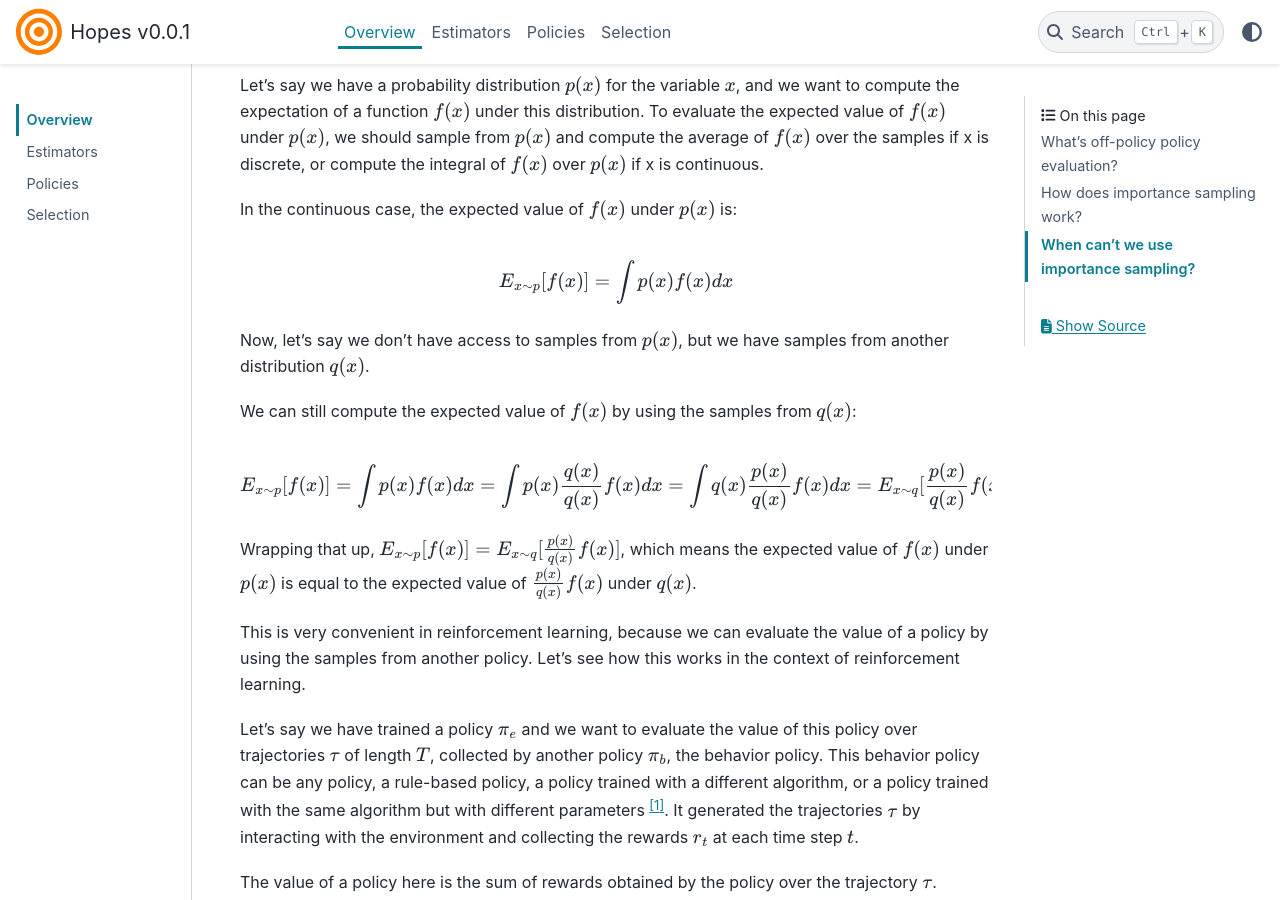
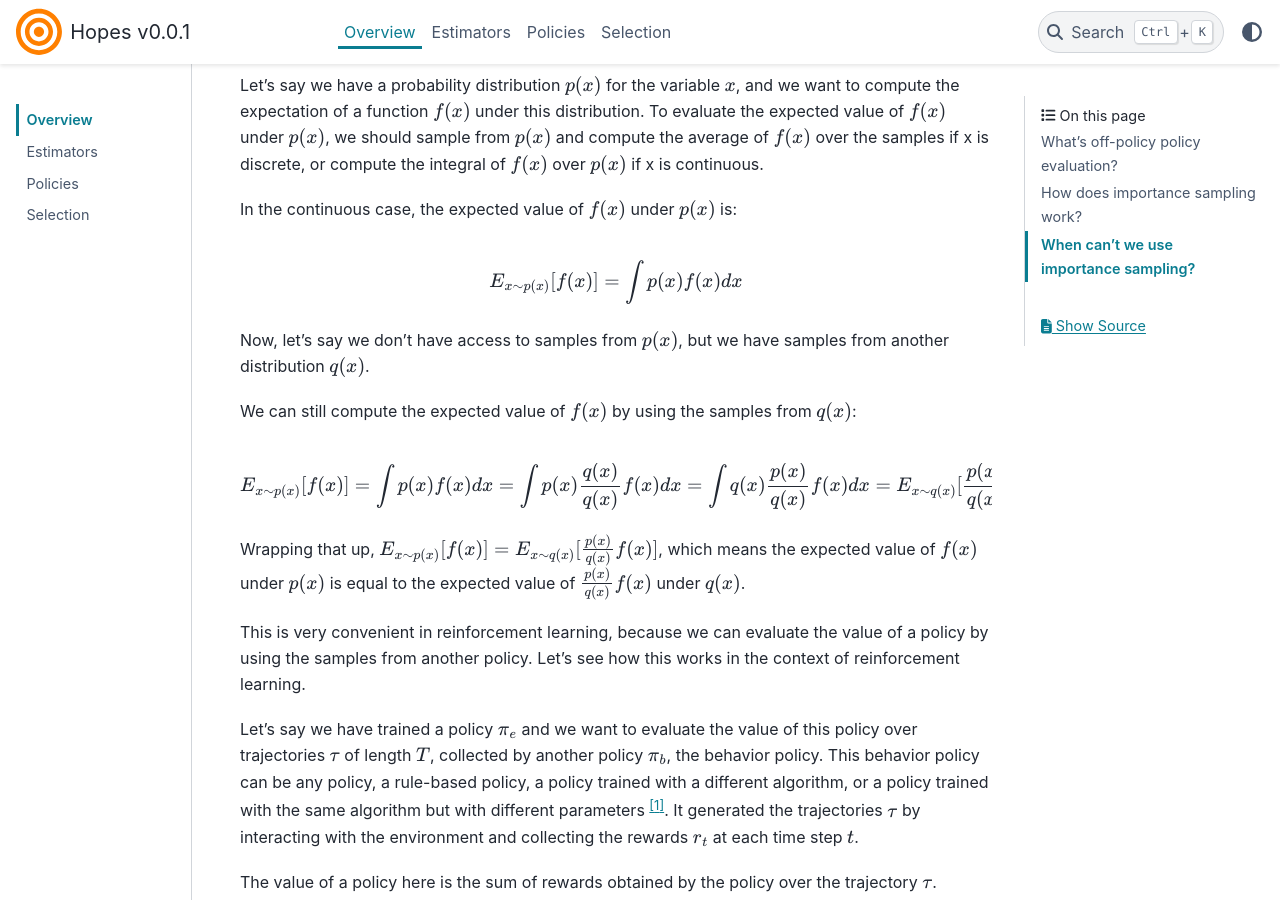
Before and after one commit to airboxlab/hopes, a Sphinx documentation site: the page built from doc/source/overview/index.rst, in a window 1280 px wide and 900 px high, scrolled down 485 px. Built offline with Sphinx 7.4.7 and the PyData theme 0.15.4, drawn with Linux system fonts in a browser that asks for light colours; some of the changed text lies outside the part shown.

Commit message:
work on doc

```diff
--- a/doc/source/overview/index.rst
+++ b/doc/source/overview/index.rst
@@ -23,7 +23,7 @@ In the continuous case, the expected value of :math:`f(x)` under :math:`p(x)` is
 
 .. math::
 
-    E_{x \sim p}[f(x)] = \int p(x) f(x) dx
+    E_{x \sim p(x)}[f(x)] = \int p(x) f(x) dx
 
 Now, let's say we don't have access to samples from :math:`p(x)`, but we have samples from another distribution :math:`q(x)`.
 
@@ -31,12 +31,12 @@ We can still compute the expected value of :math:`f(x)` by using the samples fro
 
 .. math::
 
-    E_{x \sim p}[f(x)] = \int p(x) f(x) dx
+    E_{x \sim p(x)}[f(x)] = \int p(x) f(x) dx
                        = \int p(x) \frac{q(x)}{q(x)} f(x) dx
                        = \int q(x) \frac{p(x)}{q(x)} f(x) dx
-                       = E_{x \sim q}[\frac{p(x)}{q(x)} f(x)]
+                       = E_{x \sim q(x)}[\frac{p(x)}{q(x)} f(x)]
 
-Wrapping that up, :math:`E_{x \sim p}[f(x)] = E_{x \sim q}[\frac{p(x)}{q(x)} f(x)]`, which means
+Wrapping that up, :math:`E_{x \sim p(x)}[f(x)] = E_{x \sim q(x)}[\frac{p(x)}{q(x)} f(x)]`, which means
 the expected value of :math:`f(x)` under :math:`p(x)` is equal to the expected value of :math:`\frac{p(x)}{q(x)} f(x)`
 under :math:`q(x)`.
 
```
Also changed, not shown: other parts of doc/source/overview/index.rst (+2 -1 lines).
